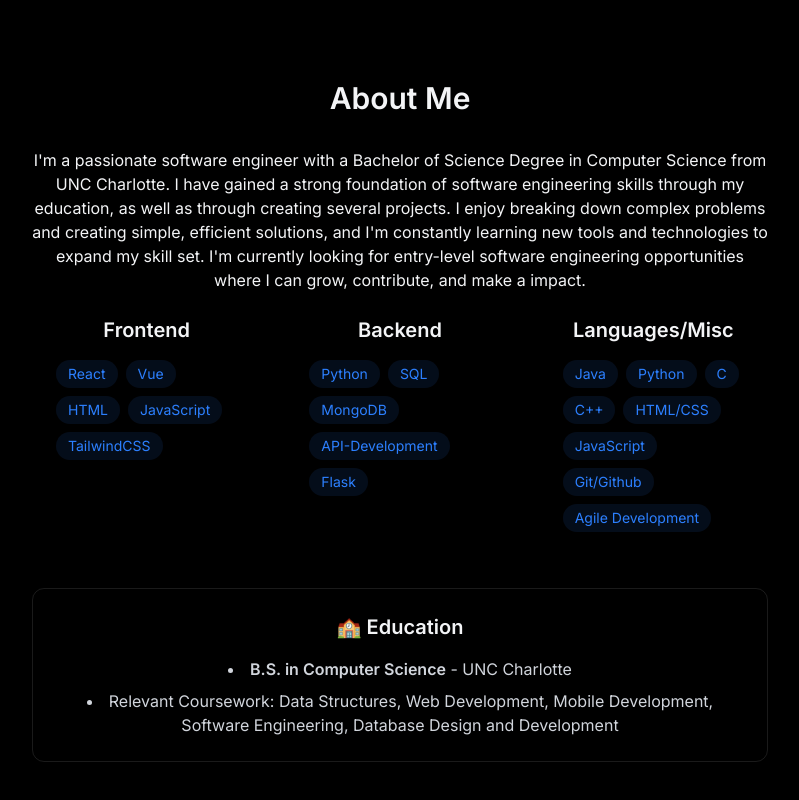
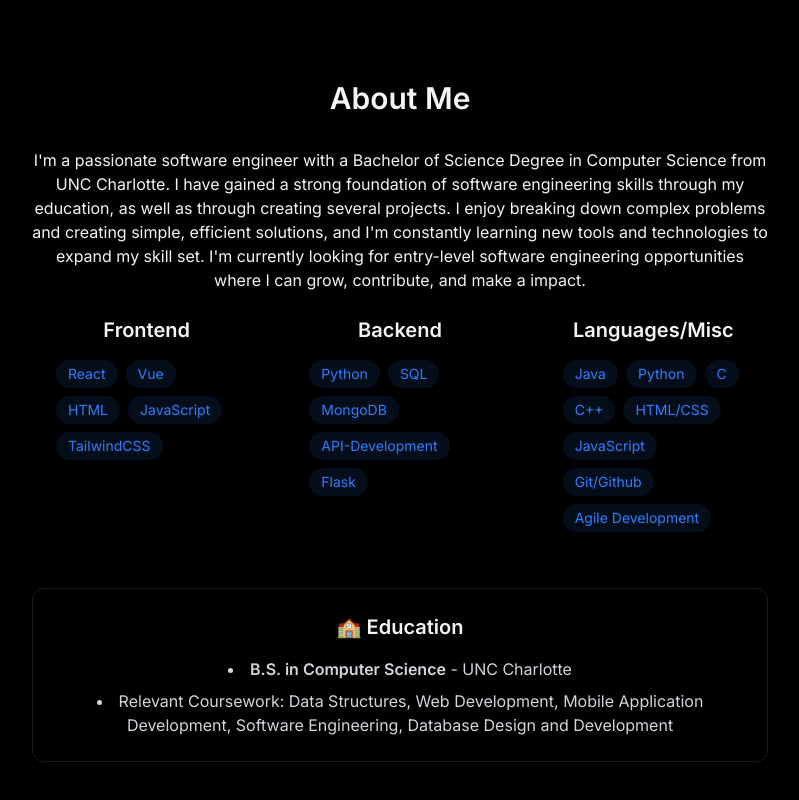
Before and after one commit to JadenM628/PortfolioProject, a React (Vite) app: page / in a window 1280 px wide. Shown: the part 832-1632 px from the top of the page, without its empty margins (240-1039 px from the left). Built offline with nearby package versions, Linux system fonts and the light colour scheme.

Commit message:
Corrected In-line Styling Typo

```diff
--- a/src/components/sections/About.jsx
+++ b/src/components/sections/About.jsx
@@ -44,7 +44,7 @@
                         <h3 className="text-xl font-bold mb-4">Frontend</h3>
                         <div className="flex flex-wrap gap-2">
                             {frontendSkills.map((tech, key) => (
-                                <span key={key} className="bg-blue-500/10 text-blue-500 py-1 px-3 rounded-full text-sm hover:bg-blue-500/20 hover:shadow=[0_2px_8px_rgba(59,130,246,0.2)] transition">
+                                <span key={key} className="bg-blue-500/10 text-blue-500 py-1 px-3 rounded-full text-sm hover:bg-blue-500/20 hover:shadow-[0_2px_8px_rgba(59,130,246,0.2)] transition">
                                         {tech}
                                 </span>
                             ))}
@@ -55,7 +55,7 @@
                         <h3 className="text-xl font-bold mb-4">Backend</h3>
                         <div className="flex flex-wrap gap-2">
                             {backendSkills.map((tech, key) => (
-                                <span key={key} className="bg-blue-500/10 text-blue-500 py-1 px-3 rounded-full text-sm hover:bg-blue-500/20 hover:shadow=[0_2px_8px_rgba(59,130,246,0.2)] transition">
+                                <span key={key} className="bg-blue-500/10 text-blue-500 py-1 px-3 rounded-full text-sm hover:bg-blue-500/20 hover:shadow-[0_2px_8px_rgba(59,130,246,0.2)] transition">
                                         {tech}
                                 </span>
                             ))}
@@ -85,7 +85,7 @@
                                 </li>
 
                                 <li>
-                                     Relevant Coursework: Data Structures, Web Development, Mobile Development, Software Engineering, Database Design and Development
+                                     Relevant Coursework: Data Structures, Web Development, Mobile Application Development, Software Engineering, Database Design and Development
                                 </li>
                             </ul>
                 </div>
```
